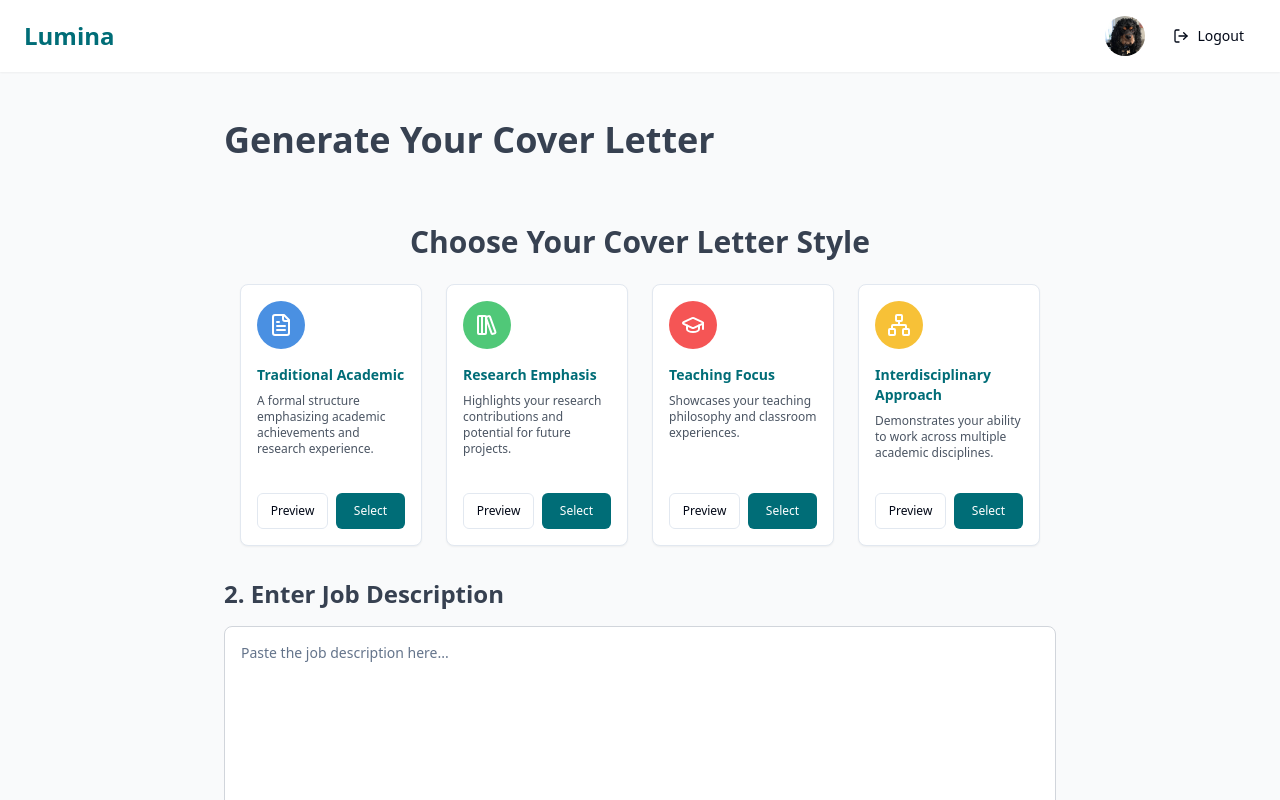
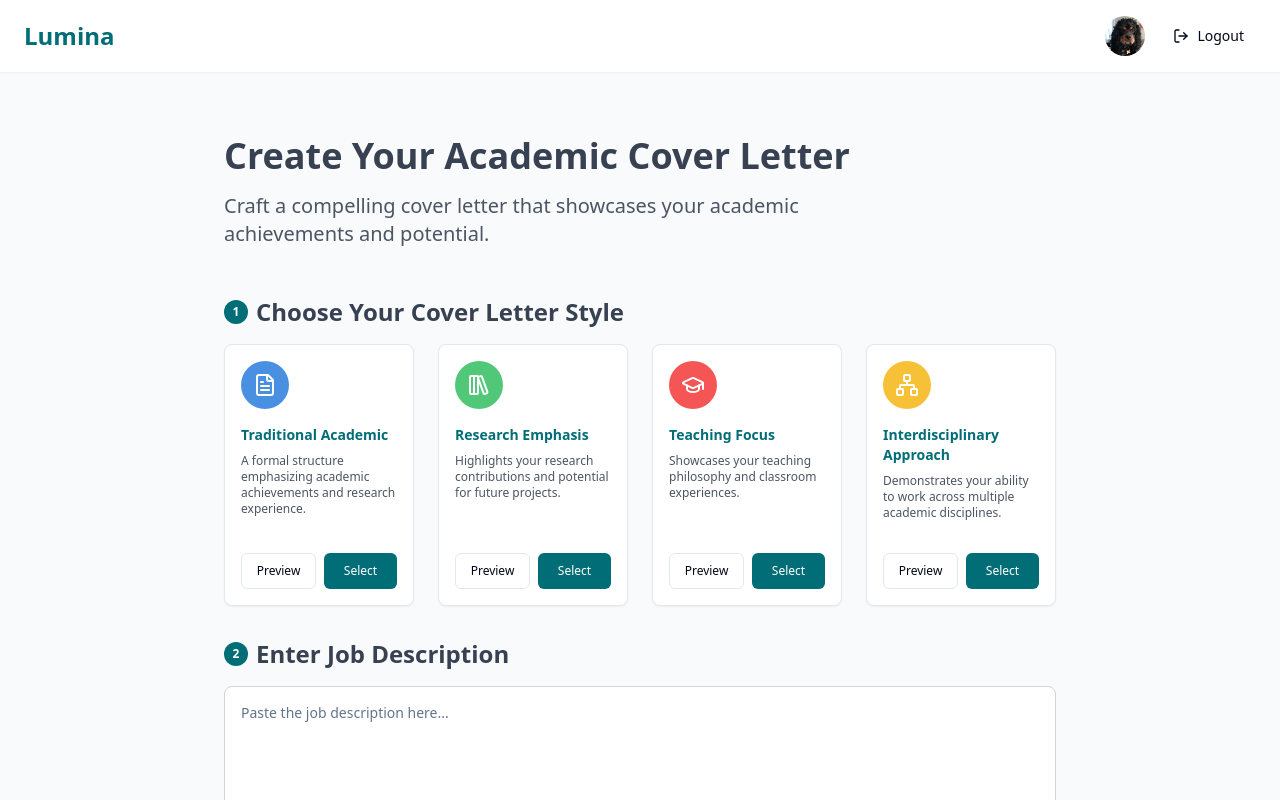
Before and after one commit to Naxus28/lumina.ai, a Next.js app: page /auth/cover-letter-generator in a window 1280 px wide. Shown: the top 800 px of the page. Built offline with nearby package versions, Linux system fonts and the light colour scheme.

Commit message:
Edits styles and abstracts out some pieces

```diff
--- a/app/api/generate-cover-letter/route.ts
+++ b/app/api/generate-cover-letter/route.ts
@@ -1,4 +1,3 @@
-// src/app/api/generate-cover-letter/route.ts
 import { NextRequest } from 'next/server';
 import { Anthropic } from '@anthropic-ai/sdk';
 import { createPromptGenerator } from '../../../utils/generatePrompt';
--- a/app/auth/cover-letter-generator/components/CVUpload.tsx
+++ b/app/auth/cover-letter-generator/components/CVUpload.tsx
@@ -34,7 +34,10 @@ export const CVUpload: React.FC<CVUploadProps> = ({ onFileSelect }) => {
 
 	return (
 		<section className="mb-8">
-			<h2 className="text-2xl font-bold text-gray-700 mb-4">3. Upload Your CV</h2>
+			<div className="flex items-center mb-4">
+				<div className="bg-[#006D77] text-white rounded-full w-6 h-6 flex items-center justify-center font-bold mr-2 text-xs">3</div>
+				<h2 className="text-2xl font-semibold text-gray-700">Upload Your CV</h2>
+			</div>
 			<input
 				ref={fileInputRef}
 				type="file"
--- a/app/auth/cover-letter-generator/components/GenerateButton.tsx
+++ b/app/auth/cover-letter-generator/components/GenerateButton.tsx
@@ -13,7 +13,7 @@ export const GenerateButton: React.FC<GenerateButtonProps> = ({ onClick, disable
 		className="w-full bg-[#006D77] hover:bg-[#005a63] text-white"
 		size="lg"
 		onClick={onClick}
-		disabled={isLoading}
+		disabled={disabled || isLoading}
 	>
 		{isLoading ? (
 			<>
--- a/app/auth/cover-letter-generator/components/JobDescriptionInput.tsx
+++ b/app/auth/cover-letter-generator/components/JobDescriptionInput.tsx
@@ -8,7 +8,10 @@ interface JobDescriptionInputProps {
 
 export const JobDescriptionInput: React.FC<JobDescriptionInputProps> = ({ jobDescription, setJobDescription }) => (
 	<section className="mb-8">
-		<h2 className="text-2xl font-bold text-gray-700 mb-4">2. Enter Job Description</h2>
+		<div className="flex items-center mb-4">
+			<div className="bg-[#006D77] text-white rounded-full w-6 h-6 flex items-center justify-center font-bold mr-2 text-xs">2</div>
+			<h2 className="text-2xl font-semibold text-gray-700">Enter Job Description</h2>
+		</div>
 		<Textarea
 			placeholder="Paste the job description here..."
 			value={jobDescription}
--- a/app/auth/cover-letter-generator/components/document-styles/TemplateCard.tsx
+++ b/app/auth/cover-letter-generator/components/document-templates/TemplateCard.tsx
@@ -2,10 +2,10 @@ import React from 'react';
 import { Card, CardContent } from '@/components/ui/card';
 import { Button } from '@/components/ui/button';
 import { Check } from 'lucide-react';
-import { DocumentStyle } from './models';
+import { CoverLetterTemplate } from './models';
 
 interface TemplateCardProps {
-	template: DocumentStyle;
+	template: CoverLetterTemplate;
 	isSelected: boolean;
 	onSelect: () => void;
 	onView: (pdfUrl: string) => void;
--- a/app/auth/cover-letter-generator/components/document-styles/TemplateSelector.tsx
+++ b/app/auth/cover-letter-generator/components/document-templates/TemplateSelector.tsx
@@ -3,28 +3,44 @@ import { Button } from '@/components/ui/button';
 import { Dialog, DialogContent, DialogClose } from '@/components/ui/dialog';
 import { X } from 'lucide-react';
 import { TemplateCard } from './TemplateCard';
-import { documentStyleList as templates } from './document-style-list';
-import { DocumentStyle } from './models';
+import { CoverLetterTemplate } from './models';
 
-export const TemplateSelector: React.FC = ({}) => {
-	const [selectedTemplate, setSelectedTemplate] = useState<string | null>(null);
+interface TemplateSelectorProps {
+	onSelectTemplate: (template: CoverLetterTemplate) => void;
+	selectedTemplate: string | null;
+	templates: CoverLetterTemplate[];
+}
+
+export const TemplateSelector: React.FC<TemplateSelectorProps> = ({ onSelectTemplate, selectedTemplate, templates }) => {
 	const [viewingPdf, setViewingPdf] = useState<string | null>(null);
 
 	const handleViewPdf = (pdfUrl: string) => {
 		setViewingPdf(pdfUrl);
 	};
 
+	const handleSelectTemplate = (template: CoverLetterTemplate) => {
+		onSelectTemplate(template);
+	};
+
 	return (
-		<section className="py-8 px-4">
-			<div className="max-w-6xl mx-auto">
-				<h1 className="text-3xl font-bold text-center text-gray-700 mb-6">Choose Your Cover Letter Style</h1>
+		<section className="pb-8">
+			<div className="container mx-auto pt-4">
+				<header className="mb-12">
+					<h1 className="text-4xl font-bold text-gray-700 mb-4">Create Your Academic Cover Letter</h1>
+					<p className="text-xl text-gray-600 max-w-2xl">Craft a compelling cover letter that showcases your academic achievements and potential.</p>
+				</header>
+
+				<div className="flex items-center mb-4">
+					<div className="bg-[#006D77] text-white rounded-full w-6 h-6 flex items-center justify-center font-bold mr-2 text-xs">1</div>
+					<h2 className="text-2xl font-semibold text-gray-700">Choose Your Cover Letter Style</h2>
+				</div>
 				<div className="grid grid-cols-1 sm:grid-cols-2 lg:grid-cols-4 gap-6">
-					{templates.map((template: DocumentStyle) => (
+					{templates.map((template: CoverLetterTemplate) => (
 						<TemplateCard
 							key={template.name}
 							template={template}
 							isSelected={selectedTemplate === template.name}
-							onSelect={() => setSelectedTemplate(template.name)}
+							onSelect={() => handleSelectTemplate(template)}
 							onView={handleViewPdf}
 						/>
 					))}
--- a/app/auth/cover-letter-generator/components/document-styles/models.ts
+++ b/app/auth/cover-letter-generator/components/document-templates/models.ts
@@ -1,4 +1,4 @@
-export interface DocumentStyle {
+export interface CoverLetterTemplate {
 	name: string;
 	description: string;
 	pdfUrl: string;
--- a/app/auth/cover-letter-generator/components/document-styles/document-style-list.ts
+++ b/app/auth/cover-letter-generator/components/document-templates/templates.ts
@@ -1,7 +1,7 @@
 import { FileText, LibraryBig, GraduationCap, Network } from 'lucide-react';
-import { DocumentStyle } from './models';
+import { CoverLetterTemplate } from './models';
 
-export const documentStyleList: DocumentStyle[] = [
+export const coverLetterTemplates: CoverLetterTemplate[] = [
 	{
 		name: 'Traditional Academic',
 		description: 'A formal structure emphasizing academic achievements and research experience.',
--- a/app/auth/cover-letter-generator/page.tsx
+++ b/app/auth/cover-letter-generator/page.tsx
@@ -3,40 +3,18 @@
 import React, { useState, useCallback } from 'react';
 import { Button } from '@/components/ui/button';
 import { Header } from './components/Header';
-import { TemplateSelector } from './components/document-styles/TemplateSelector';
+import { TemplateSelector } from './components/document-templates/TemplateSelector';
 import { JobDescriptionInput } from './components/JobDescriptionInput';
 import { CVUpload } from './components/CVUpload';
 import { GenerateButton } from './components/GenerateButton';
 import { ResultDisplay } from './components/ResultDisplay';
 import { ErrorMessage } from './components/ErrorMessage';
 import { jsPDF } from 'jspdf';
-import {documentStyles as templates} from './components/document-styles/document-style-list'
-
-const templates = [
-	{
-		name: 'Traditional Academic',
-		preview: 'https://g-g1ekrvkztt3.vusercontent.net/placeholder.svg?height=100&width=80',
-		description: 'A formal structure emphasizing academic achievements and research experience.',
-	},
-	{
-		name: 'Research Emphasis',
-		preview: 'https://g-g1ekrvkztt3.vusercontent.net/placeholder.svg?height=100&width=80',
-		description: 'Highlights your research contributions and potential for future projects.',
-	},
-	{
-		name: 'Teaching Focus',
-		preview: 'https://g-g1ekrvkztt3.vusercontent.net/placeholder.svg?height=100&width=80',
-		description: 'Showcases your teaching philosophy and classroom experiences.',
-	},
-	{
-		name: 'Interdisciplinary Approach',
-		preview: 'https://g-g1ekrvkztt3.vusercontent.net/placeholder.svg?height=100&width=80',
-		description: 'Demonstrates your ability to work across multiple academic disciplines.',
-	},
-];
+import { CoverLetterTemplate } from './components/document-templates/models';
+import { coverLetterTemplates } from './components/document-templates/templates';
 
 const CoverLetterGenerator: React.FC = () => {
-	const [selectedTemplate, setSelectedTemplate] = useState<string | null>(null);
+	const [selectedTemplate, setSelectedTemplate] = useState<CoverLetterTemplate | null>(null);
 	const [jobDescription, setJobDescription] = useState('');
 	const [cvFile, setCvFile] = useState<File | null>(null);
 	const [generatedCoverLetter, setGeneratedCoverLetter] = useState('');
@@ -44,6 +22,10 @@ const CoverLetterGenerator: React.FC = () => {
 	const [isLoading, setIsLoading] = useState(false);
 	const [error, setError] = useState<string | null>(null);
 	const [isGenerationComplete, setIsGenerationComplete] = useState(false);
+
+	const handleSelectTemplate = useCallback((template: CoverLetterTemplate) => {
+		setSelectedTemplate(template);
+	}, []);
 
 	const handleGenerate = useCallback(async () => {
 		setIsLoading(true);
@@ -55,7 +37,7 @@ const CoverLetterGenerator: React.FC = () => {
 		try {
 			const formData = new FormData();
 			if (selectedTemplate) {
-				formData.append('template', 'traditional academic');
+				formData.append('template', selectedTemplate.name);
 			}
 			formData.append('jobDescription', jobDescription);
 			if (cvFile) {
@@ -109,64 +91,33 @@ const CoverLetterGenerator: React.FC = () => {
 		const indent = 36; // 0.5 inch indent (36 points)
 		let y = margin;
 
-		// Set font to Times New Roman, 12pt
 		doc.setFont(font[0], font[1]);
 		doc.setFontSize(fontSize);
 
-		// Split the content into lines
 		const lines = doc.splitTextToSize(editableCoverLetter, doc.internal.pageSize.width - 2 * margin);
 
-		// Add lines to pages
 		lines.forEach((line: string, lineIndex: number) => {
 			if (y > pageHeight - margin) {
 				doc.addPage();
 				y = margin;
 			}
 
-			console.log('line: ', line);
-
-			// Indent first line of paragraph (except for first paragraph)
 			const x = lineIndex > 0 ? margin : margin + indent;
 			doc.text(line, x, y);
 			y += fontSize * lineHeight;
 		});
 
-		// Save the PDF
 		doc.save('cover_letter.pdf');
 	}, [editableCoverLetter]);
-	// const handleDownloadPDF = useCallback(() => {
-	// 	const doc = new jsPDF();
-	// 	const pageWidth = doc.internal.pageSize.getWidth();
-	// 	const pageHeight = doc.internal.pageSize.getHeight();
-	// 	const margin = 15;
-	// 	const maxWidth = pageWidth - 2 * margin;
-	// 	const fontSize = 12;
-	// 	doc.setFontSize(fontSize);
-
-	// 	const lines = doc.splitTextToSize(editableCoverLetter, maxWidth);
-	// 	let cursorY = margin;
-
-	// 	lines.forEach((line: string) => {
-	// 		if (cursorY > pageHeight - margin) {
-	// 			doc.addPage();
-	// 			cursorY = margin;
-	// 		}
-	// 		doc.text(line, margin, cursorY);
-	// 		cursorY += fontSize * 1.15; // Line height
-	// 	});
-
-	// 	doc.save('cover_letter.pdf');
-	// }, [editableCoverLetter]);
 
 	return (
 		<div className="min-h-screen bg-gray-50">
 			<Header />
 			<main className="max-w-4xl mx-auto px-4 sm:px-6 lg:px-8 py-12">
-				<h1 className="text-4xl font-bold text-gray-700 mb-8">Generate Your Cover Letter</h1>
 				<TemplateSelector
-					templates={templates}
-					selectedTemplate={selectedTemplate}
-					setSelectedTemplate={setSelectedTemplate}
+					templates={coverLetterTemplates}
+					onSelectTemplate={handleSelectTemplate}
+					selectedTemplate={selectedTemplate?.name || null}
 				/>
 				<JobDescriptionInput
 					jobDescription={jobDescription}
--- a/app/components/landing/hero/HeroSection.tsx
+++ b/app/components/landing/hero/HeroSection.tsx
@@ -6,8 +6,8 @@ export const HeroSection: React.FC = () => (
 		<div className="max-w-4xl mx-auto text-center">
 			<h1 className="text-3xl sm:text-3xl font-bold text-gray-700 mb-6 uppercase">Bright Careers, Brilliantly Presented</h1>
 			<p className="text-xl text-gray-600 mb-8">
-				Lumina revolutionizes academic job applications with AI-powered precision. From recent PhD graduates to postdoctoral researchers and experienced professors, we transform your achievements into compelling narratives. Our platform crafts application materials that capture hiring committees' attention and distinguish you in a competitive field. By streamlining the application process, Lumina saves you valuable time, allowing you to focus on your groundbreaking research and inspiring
-				teaching.
+				Lumina revolutionizes academic job applications with AI-powered precision. From recent PhD graduates to postdoctoral researchers and experienced professors, we transform your achievements into compelling narratives. Our platform crafts application materials that capture hiring committees' attention and distinguish you in a competitive field. By streamlining the application process, Lumina saves you valuable time, allowing you to fully dedicate yourself to your groundbreaking research and
+				inspiring teaching.
 			</p>
 			<Button
 				size="lg"
```
